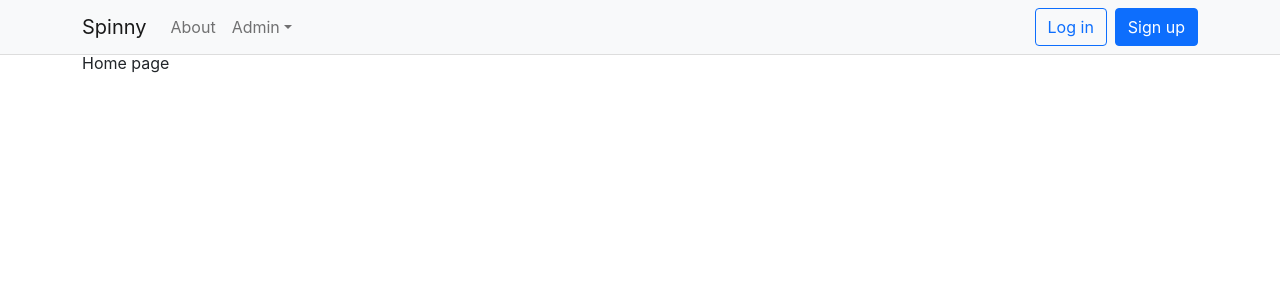
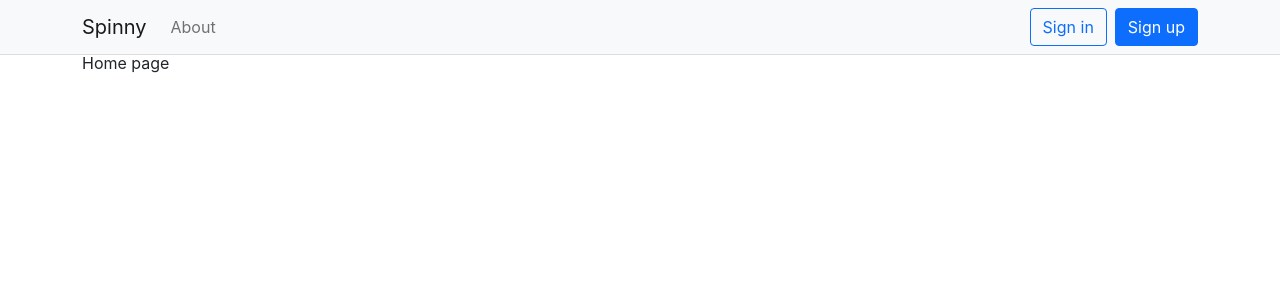
Before and after one commit to alexiscrack3/spinny-web, a React (Create React App) app: page / in a window 1280 px wide. Shown: the top 300 px of the page. Built offline with nearby package versions, Linux system fonts and the light colour scheme.

Commit message:
Add sign out button to header

```diff
--- a/src/foundation/App/App.js
+++ b/src/foundation/App/App.js
@@ -1,9 +1,9 @@
 import { BrowserRouter } from "react-router-dom";
 import { Routes } from "../../foundation";
-import { Layout } from '../../pages/Layout';
+import { Layout } from "../../pages/Layout";
 import "./App.css";
 
-const App = () =>{
+const App = () => {
   return (
     <Layout>
       <BrowserRouter>
@@ -11,6 +11,6 @@ const App = () =>{
       </BrowserRouter>
     </Layout>
   );
-}
+};
 
 export default App;
--- a/src/hooks/Auth/UseAccessToken.js
+++ b/src/hooks/Auth/UseAccessToken.js
@@ -11,11 +11,17 @@ const useAccessToken = () => {
     setAccessToken(accessToken);
   };
 
+  const clear = () => {
+    localStorage.removeItem("access_token");
+    setAccessToken(undefined);
+  };
+
   const [accessToken, setAccessToken] = useState(get());
 
   return {
     get,
     set,
+    clear,
   };
 };
 
--- a/src/pages/Layout/Header.js
+++ b/src/pages/Layout/Header.js
@@ -1,11 +1,19 @@
-import Container from 'react-bootstrap/Container';
-import Nav from 'react-bootstrap/Nav';
-import Navbar from 'react-bootstrap/Navbar';
-import NavDropdown from 'react-bootstrap/NavDropdown';
+import Container from "react-bootstrap/Container";
+import Nav from "react-bootstrap/Nav";
+import Navbar from "react-bootstrap/Navbar";
+import NavDropdown from "react-bootstrap/NavDropdown";
 import Button from "react-bootstrap/Button";
 import "./Header.css";
 
+import { useAccessToken } from "../../hooks/Auth";
+
 export function Header() {
+  const tokenManager = useAccessToken();
+
+  const signOut = () => {
+    tokenManager.clear();
+  };
+
   return (
     <Navbar className="Header" bg="light" expand="lg">
       <Container>
@@ -14,14 +22,36 @@ export function Header() {
         <Navbar.Collapse id="basic-navbar-nav">
           <Nav className="me-auto">
             <Nav.Link href="/about">About</Nav.Link>
-            <NavDropdown title="Admin" id="basic-nav-dropdown">
-              <NavDropdown.Item href="/admin/players">Players</NavDropdown.Item>
-            </NavDropdown>
+            {tokenManager.get() ? (
+              <NavDropdown title="Admin" id="basic-nav-dropdown">
+                <NavDropdown.Item href="/admin/players">
+                  Players
+                </NavDropdown.Item>
+              </NavDropdown>
+            ) : (
+              <></>
+            )}
           </Nav>
-          <Nav>
-            <Button variant="outline-primary" className="me-2" href="/users/sign_in">Log in</Button>
-            <Button variant="primary" href="/users/sign_up">Sign up</Button>
-          </Nav>
+          {tokenManager.get() ? (
+            <Nav>
+              <Button variant="outline-primary" onClick={() => signOut()}>
+                Sign out
+              </Button>
+            </Nav>
+          ) : (
+            <Nav>
+              <Button
+                variant="outline-primary"
+                className="me-2"
+                href="/users/sign_in"
+              >
+                Sign in
+              </Button>
+              <Button variant="primary" href="/users/sign_up">
+                Sign up
+              </Button>
+            </Nav>
+          )}
         </Navbar.Collapse>
       </Container>
     </Navbar>
```
